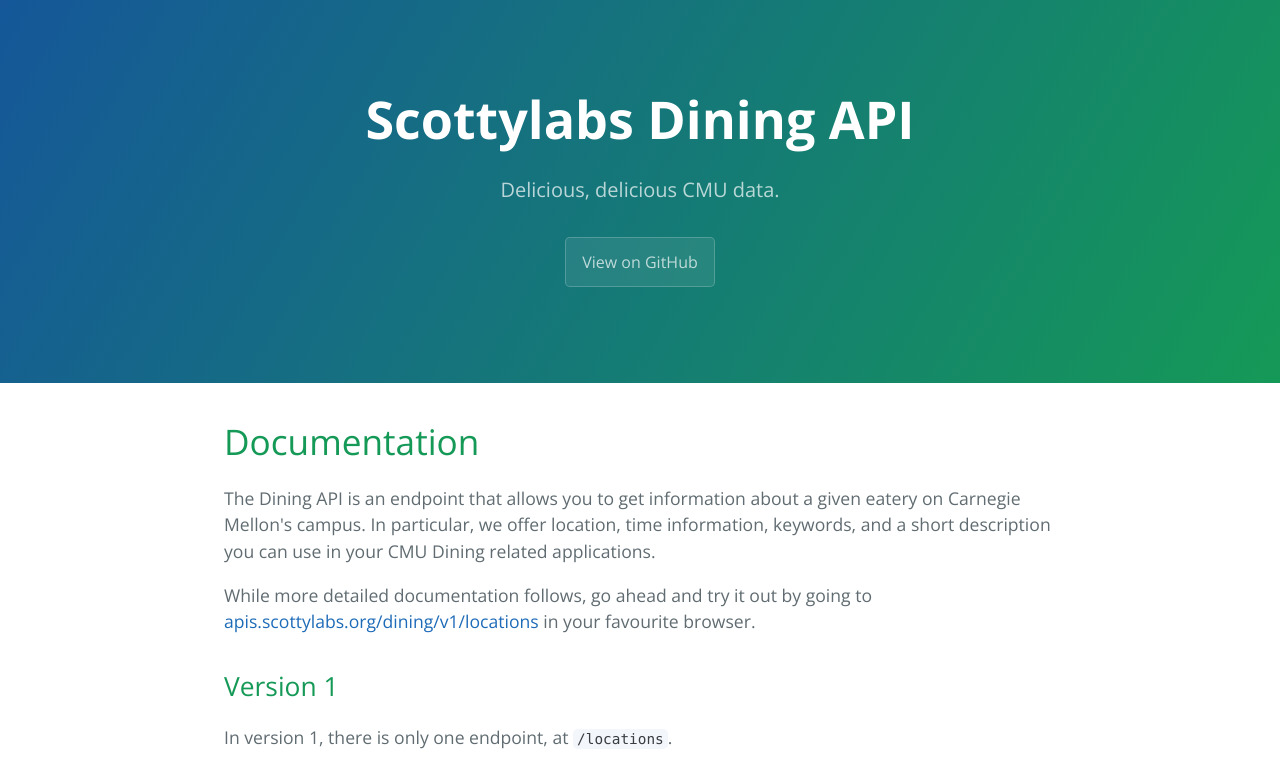
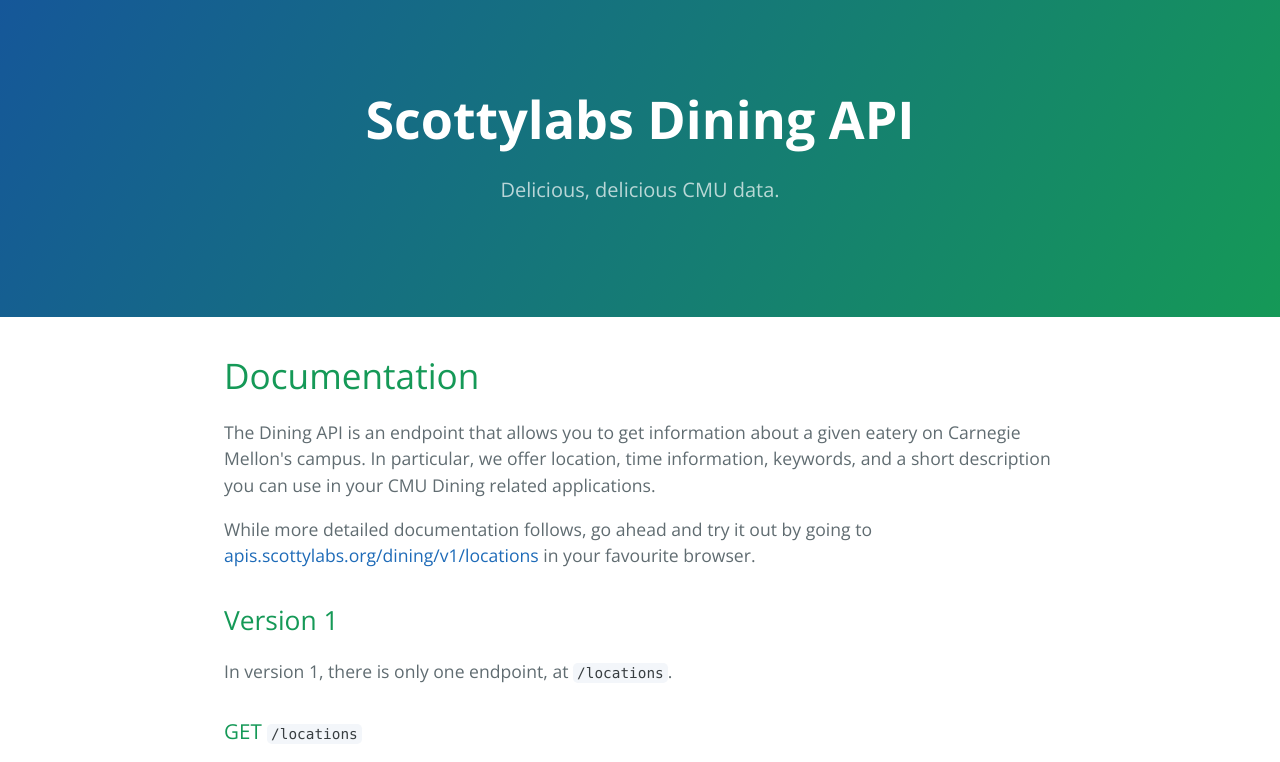
Before and after one commit to ScottyLabs/dining-api, a plain HTML site: page index.html in a window 1280 px wide. Shown: the top 762 px of the page. Drawn offline with nearby package versions, Linux system fonts and the light colour scheme.

Commit message:
I wish I could preview this.

```diff
--- a/index.html
+++ b/index.html
@@ -13,7 +13,6 @@
     <section class="page-header">
       <h1 class="project-name">Scottylabs Dining API</h1>
       <h2 class="project-tagline">Delicious, delicious CMU data.</h2>
-      <a href="https://github.com/ScottyLabs/dining-api" class="btn">View on GitHub</a>
     </section>
     <section class="main-content">
       <h1><a id="documentation" class="anchor" href="#documentation" aria-hidden="true"><span class="octicon octicon-link"></span></a>Documentation</h1>
@@ -58,7 +57,7 @@
         "hour": number,
         "minute": number,
       }
-    },...]
+    }, ...]
   }, ...]
 }</code></pre>
 
```
